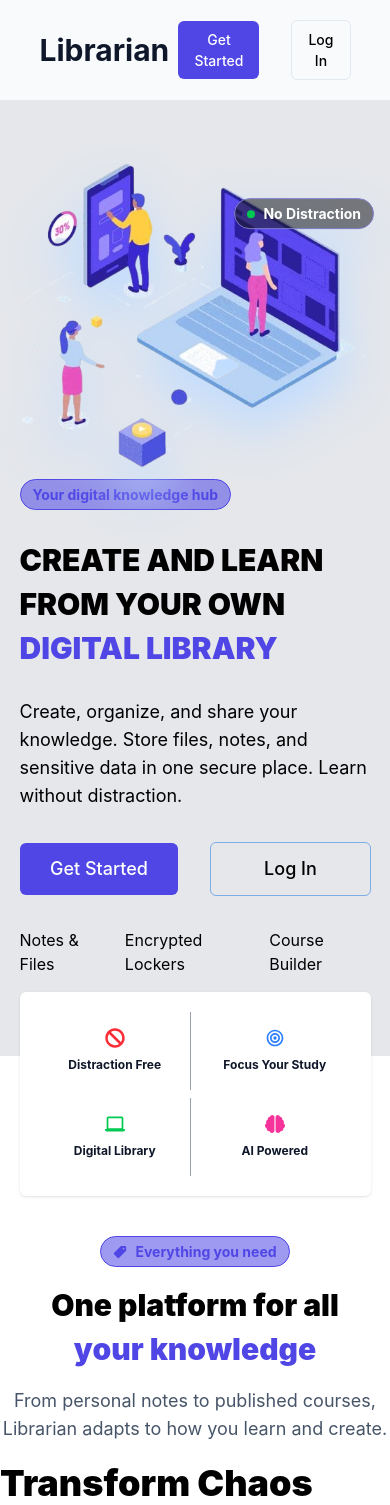
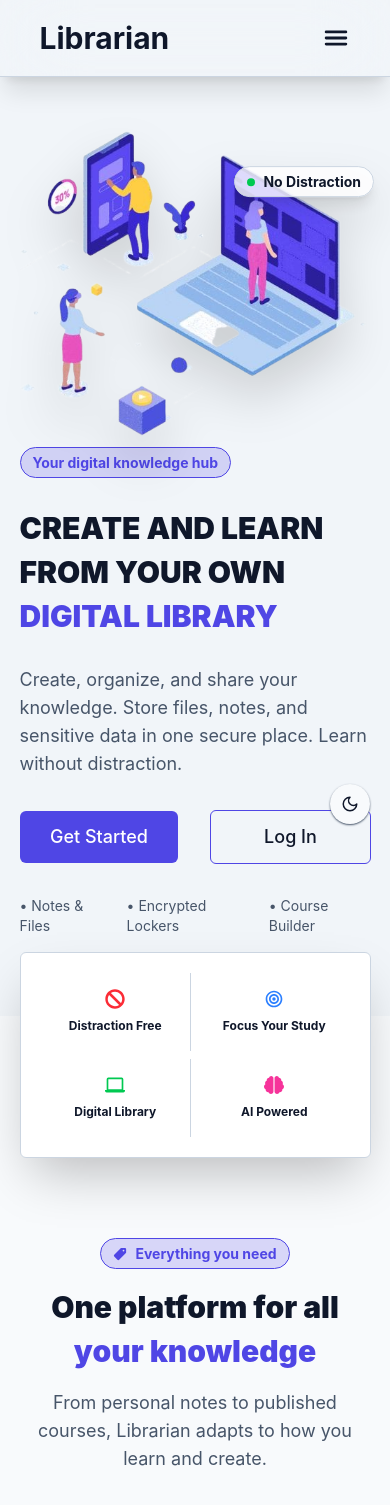
Before and after one commit to abhisoftdev548-sudo/Librarian, a React (Vite) app in the folder Frontend/: page / in a window 390 px wide. Shown: the top 1505 px of the page. Built offline with nearby package versions, Linux system fonts and the light colour scheme.

Commit message:
theme toggle created and responsive nav also created

```diff
--- a/Frontend/index.html
+++ b/Frontend/index.html
@@ -1,5 +1,5 @@
 <!doctype html>
-<html lang="en">
+<html lang="en" class="dark">
   <head>
     <meta charset="UTF-8" />
     <link rel="icon" type="image/svg+xml" href="/favicon.svg" />
--- a/Frontend/src/App.tsx
+++ b/Frontend/src/App.tsx
@@ -2,7 +2,7 @@ import Auth from "./feature/Auth/Auth.tsx"
 
 const App: React.FC = () => {
   return (
-    <div className="w-screen h-screen bg-[#F8FAFC]  text-black">
+    <div className="w-screen h-screen bg-brand-bg  text-brand-text">
       <Auth/>
     </div>
   )
--- /dev/null
+++ b/Frontend/src/components/Navbar.tsx
@@ -0,0 +1,56 @@
+import React, { useState } from 'react'
+
+import { IoMenu } from 'react-icons/io5';
+import { RxCross2 } from "react-icons/rx";
+const Navbar:React.FC = () => {
+  const [navOpen, setNavOpen] = useState(false)
+  return (
+    <nav className='shadow-xl z-50 fixed top-0 left-0 right-0 w-full bg-transparent backdrop-blur-2xl overflow-hidden '>
+      <div className='flex flex-col h-full'>
+
+        <div className="flex py-5 justify-between items-center px-5 max-w-[90%] mx-auto w-full ">
+          <div className='w-full text-3xl font-bold text-brand-text'>
+            Librarian
+          </div>
+          <div className='w-full items-center hidden md:flex'>
+            <ul className='text-brand-muted flex w-full justify-center gap-8 font-medium text-sm'>
+              <li>About</li>
+              <li>Feature</li>
+            </ul>
+          </div>
+          <div className='hidden md:flex w-full justify-end gap-8 font-medium text-[14px] items-center'>
+            <button className='bg-brand-primary text-white py-2 rounded-md text-center px-4'>Get Started</button>
+            <button className='border border-brand-border text-brand-text py-2 rounded-md text-center px-4 hover:border-brand-primary'>Log In</button>
+          </div>
+
+          <button onClick={()=>{setNavOpen(!navOpen)}} className='flex md:hidden text-3xl'>
+            {navOpen ? <RxCross2/> : <IoMenu/>}
+          </button>
+
+        </div>
+         <hr className='md:hidden border-brand-border' />
+        {
+          navOpen && (
+
+        <div className='md:hidden flex flex-col max-w-[90%] px-5 gap-4 mx-auto pb-5 w-full'>
+          <div className='w-full items-center flex flex-col py-2'>
+            <ul className='text-brand-muted flex w-full justify-center gap-3 font-medium text-sm flex-col'>
+              <li>About</li>
+              <li>Feature</li>
+            </ul>
+          </div>
+          <div className=' w-full justify-end gap-3 font-medium text-[14px] items-center flex flex-col border-t py-2 border-brand-border'>
+            <button className='bg-brand-primary text-white py-2 rounded-md text-center px-4 w-full'>Get Started</button>
+            <button className='border border-brand-border text-brand-text py-2 rounded-md text-center px-4 hover:border-brand-primary w-full'>Log In</button>
+          </div>
+
+        </div>
+          )
+        }
+
+      </div>
+      </nav>
+  )
+}
+
+export default Navbar;
--- a/Frontend/src/feature/Auth/Auth.tsx
+++ b/Frontend/src/feature/Auth/Auth.tsx
@@ -1,220 +1,186 @@
-import { FaBan, FaBrain, FaLinkedin, FaTwitter } from "react-icons/fa";
-import {  RiFocus2Line } from "react-icons/ri";
+import { FaBan, FaBrain, FaLinkedin,
+  FaTwitter } from "react-icons/fa";
+import { RiFocus2Line } from "react-icons/ri";
 import { GrGithub, GrPersonalComputer } from "react-icons/gr";
-import { IoPricetag } from "react-icons/io5";
-import { IoBookOutline } from "react-icons/io5";
+import { IoPricetag, IoBookOutline } from "react-icons/io5";
 import { SlNotebook } from "react-icons/sl";
-import { LuLock } from "react-icons/lu";
-/*************  ✨ Windsurf Command ⭐  *************/
-/**
- * A component for handling authentication
- * @returns {React.ReactElement} A React element
- */
-/*******  6b4bb2ce-ccc9-48f3-a4ee-1258000a5677  *******/
-const Auth = ()   => {
+import { LuLock, LuSun, LuMoon } from "react-icons/lu";
+import { useEffect, useState } from "react";
+import Navbar from "@/components/Navbar";
+
+
+const Auth = () => {
+
+  const [theme, setTheme] = useState(localStorage.getItem("theme") || 'light')
+
+  useEffect(()=>{
+    const root = window.document.documentElement;
+    if(theme === 'dark'){
+      root.classList.add('dark')
+      localStorage.setItem('theme', 'dark')
+    }else{
+      root.classList.remove('dark')
+      localStorage.setItem('theme', 'light')
+
+    }
+  }, [theme])
   return (
-    <div className=' mx-auto'>
-      <nav className=' bg-[#F8FAFC] z-50 fixed top-0 left-0 w-full '>
-        <div className="flex py-5 justify-between items-center px-5 max-w-[90%] mx-auto ">
+    <div className='mx-auto bg-brand-bg transition-colors duration-300 relative'>
+      <button onClick={()=> setTheme(theme === 'dark'?'light':'dark')} className="fixed z-50 bottom-5 right-5 bg-brand-bg shadow-xs shadow-brand-muted rounded-full h-10 w-10 flex justify-center items-center text-lg">
+        {theme === 'dark' ? <LuSun/> : <LuMoon/>}
+      </button>
+      {/* Navbar */}
+      <Navbar/>
 
-        <div className='w-full text-3xl font-bold text-[#0F172A]'>
-          Librarian
-        </div>
-        <div className='w-full items-center hidden md:flex'>
-          <ul className='text-[#475569] flex w-full justify-center gap-8 font-medium text-sm'>
-            <li>About</li>
-            <li>Feature</li>
-          </ul>
-        </div>
-        <div className='flex w-full justify-end gap-8 font-medium text-[14px] items-center'>
-          <button className='bg-[#4F46E5] text-white py-2 rounded-md text-center px-4'>Get Started</button>
-          <button className='border border-[#E2E8F0] py-2 rounded-md text-center px-4 hover:border-[#8bbaf3]'>Log In</button>
-        </div>
-        </div>
-      </nav>
-      <main className="bg-gray-200 relative w-full">
-
-      <section className='flex flex-col-reverse max-w-[90%] mx-auto py-20  md:flex-row md:justify-between  justify-center items-center md:items-center mt-20'>
+      <main className="bg-brand-hero relative w-full">
+        <section className='flex flex-col-reverse max-w-[90%] mx-auto py-20 pt-32 md:flex-row md:justify-between justify-center items-center md:items-center '>
           <div className='flex flex-col gap-8'>
-
-        <div className='px-3 py-1 text-[14px] border rounded-2xl border-[#4F46E5] w-fit font-bold bg-[#4e46e58b] text-[#4F46E5] '>
+            <div className='px-3 py-1 text-[14px] border rounded-2xl border-brand-primary w-fit font-bold bg-brand-primary/20 text-brand-primary'>
               Your digital knowledge hub
             </div>
             <div>
-          <span className='text-3xl md:text-4xl lg:text-5xl font-black flex flex-col gap-2'><span>CREATE AND LEARN</span> <span>FROM YOUR OWN</span>   <span className='text-[#4F46E5]'>DIGITAL LIBRARY</span></span>
+              <span className='text-3xl md:text-4xl lg:text-5xl font-black flex flex-col gap-2 text-brand-text'>
+                <span>CREATE AND LEARN</span>
+                <span>FROM YOUR OWN</span>
+                <span className='text-brand-primary'>DIGITAL LIBRARY</span>
+              </span>
             </div>
-        <div className='text-lg text-wrap max-w-xl'>
+            <div className='text-lg text-wrap max-w-xl text-brand-muted'>
               Create, organize, and share your knowledge. Store files, notes, and sensitive data in one secure place. Learn without distraction.
             </div>
-         <div className='flex w-full justify-center items-center gap-8  max-w-sm font-medium text-lg'>
-          <button className='bg-[#4F46E5] text-white py-3 rounded-md text-center w-full '>Get Started</button>
-          <button className='border border-[#7dade8] py-3 rounded-md text-center w-full  hover:border-[#297adc]'>Log In</button>
+            <div className='flex w-full justify-center items-center gap-8 max-w-sm font-medium text-lg'>
+              <button className='bg-brand-primary text-white py-3 rounded-md text-center w-full'>Get Started</button>
+              <button className='border border-brand-primary text-brand-text py-3 rounded-md text-center w-full hover:bg-brand-primary/10'>Log In</button>
             </div>
             <div>
-          <ul className='flex  gap-4'>
-            <li>Notes & Files</li>
-            <li>Encrypted Lockers</li>
-            <li>Course Builder</li>
+              <ul className='flex gap-4 text-brand-muted text-sm'>
+                <li>• Notes & Files</li>
+                <li>• Encrypted Lockers</li>
+                <li>• Course Builder</li>
               </ul>
             </div>
           </div>
-        <div>
-          <div  className='animate-float max-w-87.5 md:max-w-96  drop-shadow-2xl w-fit  drop-shadow-blue-200 relative'>
-          <div className='absolute px-3 py-1  rounded-2xl border border-[#7e7ec8] text-[14px] font-bold bg-[#1b1b1e8b] text-white top-10 -right-1 flex items-center gap-2'><span className='min-w-2 min-h-2 rounded-full bg-green-500 inline-block'></span><span>No Distraction</span></div>
-          <img src="./digital-image.png" alt="" className=""  />
+          <div className='animate-float max-w-87.5 md:max-w-96 drop-shadow-2xl relative'>
+            <div className='absolute px-3 py-1 rounded-2xl border border-brand-border text-[14px] font-bold bg-brand-card/80 text-brand-text top-10 -right-1 flex items-center gap-2 shadow-lg'>
+              <span className='min-w-2 min-h-2 rounded-full bg-green-500 inline-block'></span>
+              <span>No Distraction</span>
             </div>
-
+            <img src="./digital-image.png" alt="Hero" className="" />
           </div>
         </section>
       </main>
-      <section className=" w-full  h-fit -mt-16 md:-mt-10 relative z-40">
 
-      <div className="grid items-center grid-cols-2 md:grid-cols-4 gap-2 max-w-[90%] mx-auto bg-white p-5   shadow rounded-md">
-        <div className="flex flex-col gap-2 p-4 md:text-[16px] text-[12px] bg-white border-r border-gray-400 items-center text-center">
-          <div><FaBan className="text-red-500 font-bold text-xl"/></div>
-          <p className=" font-bold text-[#0F172A] ">Distraction Free</p>
+      {/* Stats/Feature Section */}
+      <section className="w-full h-fit -mt-16 md:-mt-10 relative z-40">
+        <div className="grid items-center grid-cols-2 md:grid-cols-4 gap-2 max-w-[90%] mx-auto bg-brand-card p-5 shadow-2xl rounded-md border border-brand-border">
+          <div className="flex flex-col gap-2 p-4 md:text-[16px] text-[12px] border-r border-brand-border items-center text-center">
+            <FaBan className="text-red-500 text-xl"/>
+            <p className="font-bold text-brand-text">Distraction Free</p>
           </div>
-
-        <div className="flex flex-col gap-2 p-4 md:text-[16px] text-[12px] bg-white md:border-r md:border-gray-400 items-center text-center">
-          <div><RiFocus2Line className="text-blue-500 font-bold text-xl"/></div>
-          <p className=" font-bold text-[#0F172A]">Focus Your Study</p>
+          <div className="flex flex-col gap-2 p-4 md:text-[16px] text-[12px] md:border-r border-brand-border items-center text-center">
+            <RiFocus2Line className="text-blue-500 text-xl"/>
+            <p className="font-bold text-brand-text">Focus Your Study</p>
           </div>
-        <div className="flex flex-col gap-2 p-4 md:text-[16px] text-[12px] bg-white border-r border-gray-400 items-center text-center">
-          <div><GrPersonalComputer className="text-green-500 font-bold text-xl"/></div>
-          <p className=" font-bold text-[#0F172A]">Digital Library</p>
+          <div className="flex flex-col gap-2 p-4 md:text-[16px] text-[12px] border-r border-brand-border items-center text-center">
+            <GrPersonalComputer className="text-green-500 text-xl"/>
+            <p className="font-bold text-brand-text">Digital Library</p>
           </div>
-         <div className="flex flex-col gap-2 p-4 md:text-[16px] text-[12px] bg-white   items-center  text-center">
-          <div><FaBrain className="text-pink-500 font-bold text-xl"/></div>
-          <p className=" font-bold text-[#0F172A]">AI Powered</p>
+          <div className="flex flex-col gap-2 p-4 md:text-[16px] text-[12px] items-center text-center">
+            <FaBrain className="text-pink-500 text-xl"/>
+            <p className="font-bold text-brand-text">AI Powered</p>
           </div>
         </div>
       </section>
 
-      <section className="text-center mt-10  w-full flex flex-col justify-center items-center gap-5">
-        <div className='px-3 py-1 text-[14px] border rounded-2xl border-[#4F46E5] w-fit font-bold bg-[#4e46e58b] text-[#4F46E5]  flex items-center gap-2'>
-          <span><IoPricetag/></span> <span>Everything you need</span>
+      {/* Content Section */}
+      <section className="text-center mt-20 w-full flex flex-col justify-center items-center gap-5 px-5">
+        <div className='px-3 py-1 text-[14px] border rounded-2xl border-brand-primary w-fit font-bold bg-brand-primary/20 text-brand-primary flex items-center gap-2'>
+          <IoPricetag/> <span>Everything you need</span>
         </div>
         <div>
-          <span className='text-3xl md:text-4xl lg:text-5xl font-black flex flex-col gap-2'><span>One platform for all</span>    <span className='text-[#4F46E5]'>your knowledge</span></span>
+          <span className='text-3xl md:text-4xl lg:text-5xl font-black flex flex-col gap-2 text-brand-text'>
+            <span>One platform for all</span>
+            <span className='text-brand-primary'>your knowledge</span>
+          </span>
         </div>
-        <div className='text-lg text-wrap max-w-xl text-[#475569] '>
+        <div className='text-lg text-wrap max-w-xl text-brand-muted'>
           From personal notes to published courses, Librarian adapts to how you learn and create.
         </div>
 
-          <div className="flex flex-col md:flex-row items-center justify-between max-w-6xl w-full mx-auto ">
-              <div className="flex flex-col gap-3 text-wrap  md:justify-center">
-                <h2 className="text-4xl  font-black text-start"><span>Transform Chaos into Clarity with</span> <span className="text-[#4F46E5]">Zen Mode</span></h2>
-                <p className="text-lg text-start">Just paste a link and make playlists to experience a distraction-free learning environment. No ads, no recommendations—just you and your studies.</p>
+        <div className="flex flex-col md:flex-row items-center justify-between max-w-6xl w-full mx-auto py-10">
+          <div className="flex flex-col gap-3 text-wrap md:justify-center max-w-xl">
+            <h2 className="text-4xl font-black text-start text-brand-text">
+              <span>Transform Chaos into Clarity with</span> <span className="text-brand-primary">Zen Mode</span>
+            </h2>
+            <p className="text-lg text-start text-brand-muted">Just paste a link and make playlists to experience a distraction-free learning environment. No ads, no recommendations—just you and your studies.</p>
           </div>
-            <div className="  w-full flex justify-center md:justify-end">
-              <img src="./library-boy.png" alt="" className=" " />
+          <div className="w-full flex justify-center md:justify-end">
+            <img src="./library-boy.png" alt="Zen Mode" className="max-w-sm" />
           </div>
         </div>
-        <div className="grid grid-cols-1 md:grid-cols-2 lg:grid-cols-3 lg:max-w-6xl md:max-w-4xl max-w-2xl py-10 gap-10">
-         <div className="flex flex-col  justify-center shadow-xl hover:shadow-2xl transition-all duration-400 hover:-translate-y-2 border rounded-md border-[#475569]">
-          <div className="bg-gray-300 min-h-40">
-            <img src="./favicon.svg" alt="" />
+
+        {/* Feature Cards */}
+        <div className="grid grid-cols-1 md:grid-cols-3 max-w-6xl py-10 gap-10">
+          <Card Icon={IoBookOutline} title="Smart Library Creation" />
+          <Card Icon={SlNotebook} title="Encrypted Lockers" />
+          <Card Icon={LuLock} title="Secure Storage" />
+        </div>
+      </section>
+
+      {/* Footer */}
+      <footer className="bg-brand-footer text-brand-text mt-20 border-t border-brand-border transition-colors">
+        <div className="max-w-7xl mx-auto grid grid-cols-1 md:grid-cols-4 gap-10 pt-10 pb-5 px-5">
+          <div className="flex flex-col gap-4">
+            <div className="flex items-center gap-2">
+              <div className="p-2 rounded-lg bg-brand-primary text-white text-2xl"><IoBookOutline/></div>
+              <div className="text-2xl font-bold">Librarian</div>
+            </div>
+            <p className="text-sm text-brand-muted">Your digital knowledge hub. Create libraries, store content, and share your knowledge.</p>
+            <div className="flex items-center gap-2">
+              <div className="p-2 rounded-full bg-brand-border text-brand-text text-sm"><GrGithub/></div>
+              <div className="p-2 rounded-full bg-brand-border text-brand-text text-sm"><FaTwitter/></div>
+              <div className="p-2 rounded-full bg-brand-border text-brand-text text-sm"><FaLinkedin/></div>
+            </div>
+          </div>
+          {/* Footer Lists */}
+          <FooterList title="Product" items={['Features', 'Pricing', 'Roadmap']} />
+          <FooterList title="Resources" items={['Documentation', 'Blog', 'Support']} />
+          <FooterList title="Company" items={['About', 'Privacy', 'Terms']} />
+        </div>
+        <div className="max-w-7xl border-t border-brand-border mx-auto mt-6 flex items-center justify-between p-5 text-brand-muted text-xs">
+          <div>© 2026 Librarian. All rights reserved.</div>
+          <div>Made with ❤️ for learners</div>
+        </div>
+      </footer>
+    </div>
+  );
+};
+
+// Reusable Small Components
+const Card = ({ Icon, title }: { Icon: any, title: string }) => (
+  <div className="flex flex-col justify-center shadow-xl hover:shadow-2xl transition-all duration-400 hover:-translate-y-2 border rounded-md border-brand-border bg-brand-card">
+    <div className="bg-brand-hero min-h-40 flex items-center justify-center">
+      <img src="./favicon.svg" alt="" className="w-16 opacity-50" />
     </div>
     <div className="p-10 flex flex-col gap-2">
-            <div className="flex gap-2 items-center font-bold text-lg text-[#0F172A]"><span className="p-2 rounded-md bg-gray-200 "><IoBookOutline/></span><span>Smart Library Creation</span></div>
-            <div className="text-start">Build organized digital libraries for any subject. Store all your learning content in one structured, distraction-free environment.
-
+      <div className="flex gap-2 items-center font-bold text-lg text-brand-text">
+        <span className="p-2 rounded-md bg-brand-hero"><Icon/></span>
+        <span>{title}</span>
+      </div>
+      <div className="text-start text-brand-muted text-sm">
+        Build organized digital libraries for any subject in a structured environment.
       </div>
     </div>
   </div>
+);
 
-         <div className="flex flex-col  justify-center shadow-xl hover:shadow-2xl transition-all duration-400 hover:-translate-y-2 border rounded-md border-[#475569]">
-          <div className="bg-gray-300 min-h-40">
-            <img src="./favicon.svg" alt="" />
-          </div>
-          <div className="p-10 flex flex-col gap-2">
-            <div className="flex gap-2 items-center font-bold text-lg text-[#0F172A]"><span className="p-2 rounded-md bg-gray-200 "><SlNotebook/></span><span>Encrypted Lockers</span></div>
-            <div className="text-start">Build organized digital libraries for any subject. Store all your learning content in one structured, distraction-free environment.
-
-</div>
-          </div>
-         </div>
-
-         <div className="flex flex-col  justify-center shadow-xl hover:shadow-2xl transition-all duration-400 hover:-translate-y-2 border rounded-md border-[#475569]">
-          <div className="bg-gray-300 min-h-40">
-            <img src="./favicon.svg" alt="" />
-          </div>
-          <div className="p-10 flex flex-col gap-2">
-            <div className="flex gap-2 items-center font-bold text-lg text-[#0F172A]"><span className="p-2 rounded-md bg-gray-200 "><LuLock/></span><span>Smart Library Creation</span></div>
-            <div className="text-start">Build organized digital libraries for any subject. Store all your learning content in one structured, distraction-free environment.
-
-</div>
-          </div>
-         </div>
-        </div>
-      </section>
-
-
-      <footer className="bg-gray-200 ">
-        <div className="max-w-7xl mx-auto   grid grid-cols-1 md:grid-cols-2 lg:grid-cols-4 gap-10 pt-10 pb-5">
-
-        <div className="flex i justify-center   w-full">
-          <div className="flex flex-col gap-4  max-w-60">
-
-          <div className="flex items-center gap-2">
-            <div className="p-2 rounded-lg bg-blue-500 w-fit font-bold text-white text-2xl"><IoBookOutline/></div>
-            <div className="text-2xl font-bold">Librarian</div>
-          </div>
-          <div className="text-sm text-wrap">Your digital knowledge hub. Create libraries, store learning content, and share your knowledge with the world.</div>
-          <div className="flex items-center gap-2">
-            <div className="p-2 rounded-full bg-gray-400 text-white text-sm"><GrGithub/></div>
-            <div className="p-2 rounded-full bg-gray-400 text-white text-sm"><FaTwitter/></div>
-            <div className="p-2 rounded-full bg-gray-400 text-white text-sm"><FaLinkedin/></div>
-          </div>
-          </div>
-        </div>
-       <div className="flex justify-center items-start">
+const FooterList = ({ title, items }: { title: string, items: string[] }) => (
   <div className="flex flex-col gap-2">
-
-          <h2 className="font-bold text-[16px] uppercase">Product</h2>
-          <ul className="text-[14px] flex flex-col gap-1">
-            <li>Features</li>
-            <li>Pricing</li>
-            <li>Changelog</li>
-            <li>Roadmap</li>
+    <h2 className="font-bold text-[16px] uppercase text-brand-text">{title}</h2>
+    <ul className="text-[14px] text-brand-muted flex flex-col gap-1">
+      {items.map(item => <li key={item} className="hover:text-brand-primary cursor-pointer">{item}</li>)}
     </ul>
   </div>
-        </div>
-       <div className="flex justify-center items-start">
-          <div className="flex flex-col gap-2">
+);
 
-          <h2 className="font-bold text-[16px] uppercase">Resources</h2>
-          <ul className="text-[14px] flex flex-col gap-1">
-            <li>Dcumentation</li>
-            <li>Blog</li>
-            <li>Community</li>
-            <li>Support</li>
-
-          </ul>
-          </div>
-        </div>
-        <div className="flex justify-center items-start">
-          <div className="flex flex-col gap-2">
-
-          <h2 className="font-bold text-[16px] uppercase">COMPANY</h2>
-          <ul className="text-[14px] flex flex-col gap-1">
-            <li className="w-full">About</li>
-            <li>Careers</li>
-            <li>Privacy</li>
-            <li>Terms</li>
-          </ul>
-        </div>
-          </div>
-        </div>
-
-        <div className="max-w-7xl border-t border-gray-400 mx-auto mt-6 flex items-center justify-between p-5">
-            <div className="text-sm">© 2026 Librarian. All rights reserved.</div>
-            <div className="text-sm">Made with ❤️ for lerners</div>
-        </div>
-      </footer>
-
-    </div>
-  )
-}
-
-export default Auth
+export default Auth;
--- a/Frontend/src/index.css
+++ b/Frontend/src/index.css
@@ -1,17 +1,45 @@
 @import "tailwindcss";
-@tailwind/preflight;
-@tailwind utilities;
 
-/* Agar components error de raha hai, toh usey skip karke
-seedhe apni custom classes yahan likhein */
+@theme {
+  /* Colors mapping */
+  --color-brand-primary: #4F46E5;
+  --color-brand-bg: var(--bg-main);
+  --color-brand-hero: var(--bg-hero);
+  --color-brand-text: var(--text-main);
+  --color-brand-muted: var(--text-muted);
+  --color-brand-card: var(--card-bg);
+  --color-brand-border: var(--border-color);
+  --color-brand-footer: var(--bg-footer);
 
-@layer components {
-  .animate-float {
-    animation: float 3s ease-in-out infinite;
+  /* Animation */
+  /* Ye line animation register karti hai */
+  --animate-float: float 3s ease-in-out infinite;
+
+  /* Ye logic batata hai ki animation kaise hogi */
+  @keyframes float {
+    0%, 100% { transform: translateY(0); }
+    50% { transform: translateY(-20px); }
   }
 }
 
-@keyframes float {
-  0%, 100% { transform: translateY(0); }
-  50% { transform: translateY(-20px); }
+@layer base {
+  :root {
+    --bg-main: #F8FAFC;     /* Clean White-Gray */
+    --bg-hero: #F1F5F9;     /* Slight contrast for hero */
+    --bg-footer: #E2E8F0;
+    --text-main: #0F172A;   /* Dark Navy for text */
+    --text-muted: #475569;  /* Gray-Slate for sub-text */
+    --card-bg: #FFFFFF;
+    --border-color: #CBD5E1;
+  }
+
+  .dark {
+    --bg-main: #020617;     /* Midnight Navy */
+    --bg-hero: #0F172A;     /* Slate-900 for hero */
+    --bg-footer: #020617;
+    --text-main: #F8FAFC;   /* Soft White */
+    --text-muted: #94A3B8;  /* Muted Slate */
+    --card-bg: #1E293B;     /* Slate-800 */
+    --border-color: #334155;
+  }
 }
--- a/Frontend/tailwind.config.ts
+++ /dev/null
@@ -1,32 +0,0 @@
-import type { Config } from 'tailwindcss'
-
-export default {
-  content: [
-    "./index.html",
-    "./src/**/*.{js,ts,jsx,tsx}",
-  ],
-  theme: {
-    extend: {
-      // Librarian Project Color Palette
-      colors: {
-        brand: {
-          primary: '#4F46E5',   // Indigo
-          secondary: '#64748B', // Slate
-          bg: '#F8FAFC',        // Off-white Background
-          card: '#FFFFFF',      // Pure White for Cards
-        }
-      },
-      // Custom Animation Logic
-      keyframes: {
-        float: {
-          '0%, 100%': { transform: 'translateY(0)' },
-          '50%': { transform: 'translateY(-20px)' },
-        }
-      },
-      animation: {
-        float: 'float 3s ease-in-out infinite',
-      }
-    },
-  },
-  plugins: [],
-} satisfies Config
```
Lines whose indentation alone changed are shown as unchanged.
